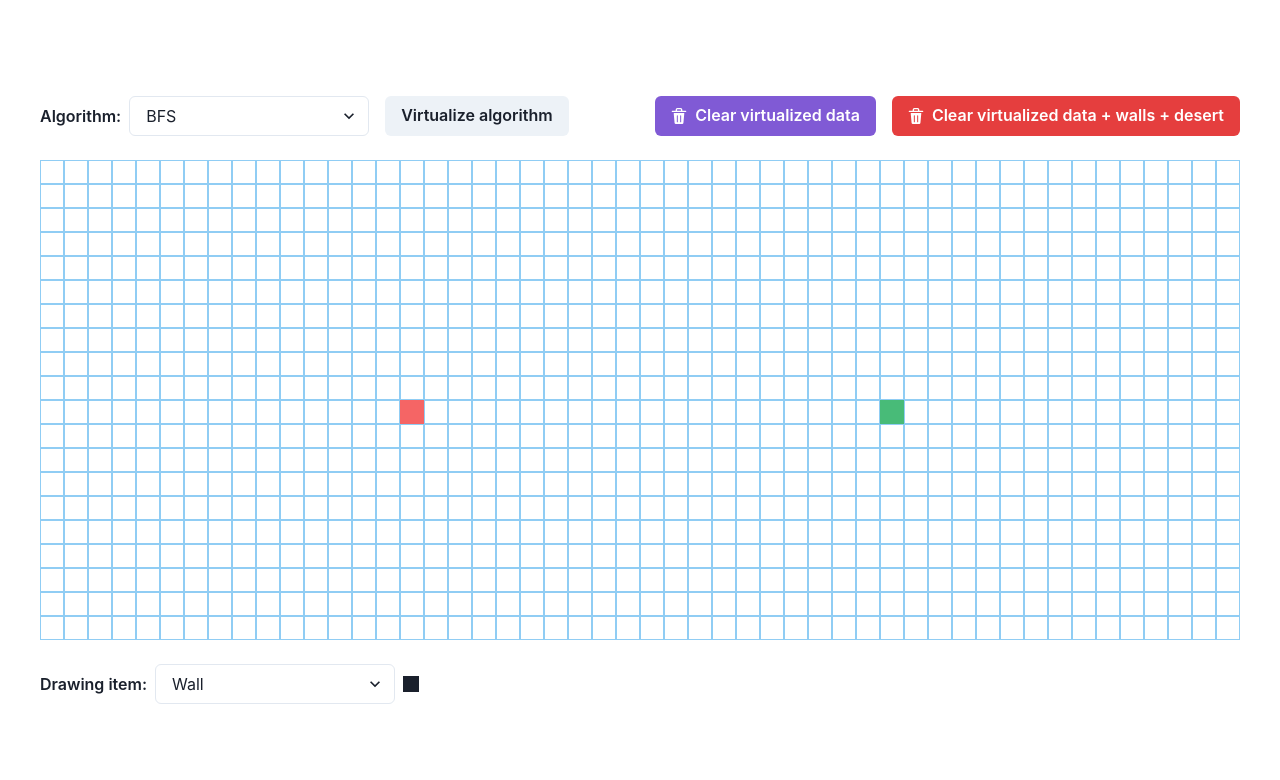
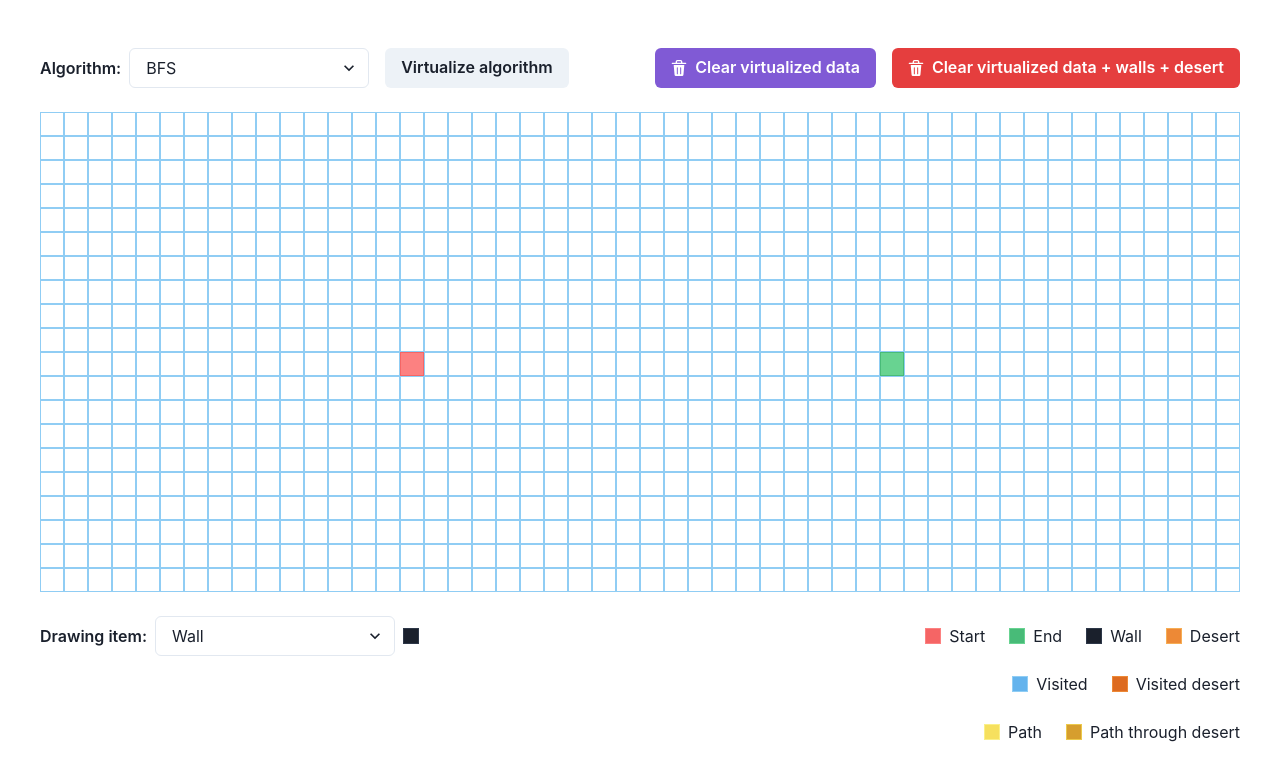
Before and after one commit to ngquhuanbl/Pathfinding_Visualization, a React (Create React App) app: page / in a window 1280 px wide. Shown: the top 780 px of the page. Built offline with nearby package versions, Linux system fonts and the light colour scheme.

Commit message:
Update legends + Select new colors + Add comments + Add instant preview

```diff
--- a/src/utils/data-structures/location/GridLocation.ts
+++ b/src/utils/data-structures/location/GridLocation.ts
@@ -14,6 +14,8 @@ class GridLocation {
   isStart: boolean;
 
   isEnd: boolean;
+
+  noAnimation: boolean;
 
   constructor(
     row: number,
@@ -33,6 +35,7 @@ class GridLocation {
     this.isPathStep = isPathStep;
     this.isStart = isStart;
     this.isEnd = isEnd;
+    this.noAnimation = false;
   }
 
   equal(value: GridLocation) {
--- a/src/views/components/Board/index.tsx
+++ b/src/views/components/Board/index.tsx
@@ -1,7 +1,7 @@
-import { useState, useCallback, useRef, useMemo } from 'react';
+import { useState, useCallback, useRef, useMemo, useEffect, SyntheticEvent } from 'react';
 
 import { DeleteIcon } from '@chakra-ui/icons';
-import { Box, Button, Flex, Select, Text } from '@chakra-ui/react';
+import { Box, Button, Flex, HStack, Select, Spacer, Text } from '@chakra-ui/react';
 import merge from 'deepmerge';
 import update from 'immutability-helper';
 
@@ -17,6 +17,7 @@ import {
 import GridLocation from 'utils/data-structures/location/GridLocation';
 import { pathConstruct } from 'utils/path-construct';
 import Cell from 'views/components/Cell';
+import Legends from 'views/components/Legends';
 
 export type DrawingAction = 'DRAWING_ACTION_ADD_ITEM' | 'DRAWING_ACTION_REMOVE_ITEM';
 export type DrawingItem = 'DRAWING_ITEM_WALL' | 'DRAWING_ITEM_DESERT';
@@ -55,6 +56,10 @@ const Grid = () => {
    * isVirtualizing: A boolean state indicating if the virtualization process is running
    */
   const [isVirtualizing, setIsVirtualizing] = useState(false);
+  /**
+   * isVirtualizationDone: A boolean state indicating if the virtualization process is done
+   */
+  const [isVirtualizationDone, setIsVirtualizationDone] = useState(false);
   /**
    * isChangingStartLocation: A boolean state indicating if user is dragging the start location to a new location
    */
@@ -110,7 +115,10 @@ const Grid = () => {
     setSelectedDrawingItem(e.currentTarget.value);
   }, []);
 
-  const handleStartLocationChange = useCallback(
+  /**
+   * Update start location
+   */
+  const handleChangeStartLocation = useCallback(
     (
       newStartRow: number,
       newStartCol: number,
@@ -118,12 +126,22 @@ const Grid = () => {
       isEnd: boolean,
       isWall: boolean,
     ) => {
-      if (!isStart && !isEnd && !isWall)
+      /**
+       * A new location for start
+       * must not be ones that has already been occupied by a wall or the end location
+       */
+      if (!isEnd && !isWall)
         setStartRow((oldStartRow) => {
           setStartCol((oldStartCol) => {
             setGridData((oldGridData) =>
               update(
                 oldGridData,
+                /**
+                 * Use deep merge to create update object config
+                 * Normal object destructuring will potentially overide properties
+                 * since it's possible for oldStartRow and newStartRow to share the same value
+                 * (such scenario can also happen to oldStartCol and newStartCol)
+                 */
                 merge(
                   {
                     [oldStartRow]: { [oldStartCol]: { isStart: { $set: false } } },
@@ -140,14 +158,27 @@ const Grid = () => {
     [],
   );
 
-  const handleEndLocationChange = useCallback(
+  /**
+   * Update end location
+   */
+  const handleChangeEndLocation = useCallback(
     (newEndRow: number, newEndCol: number, isStart: boolean, isEnd: boolean, isWall: boolean) => {
-      if (!isStart && !isEnd && !isWall)
+      /**
+       * A new location for start
+       * must not be ones that has already been occupied by a wall or the start location
+       */
+      if (!isStart && !isWall)
         setEndRow((oldEndRow) => {
           setEndCol((oldEndCol) => {
             setGridData((oldGridData) =>
               update(
                 oldGridData,
+                /**
+                 * Use deep merge to create update object config
+                 * Normal object destructuring will potentially overide properties
+                 * since it's possible for oldStartRow and newStartRow to share the same value
+                 * (such scenario can also happen to oldStartCol and newStartCol)
+                 */
                 merge(
                   {
                     [oldEndRow]: { [oldEndCol]: { isEnd: { $set: false } } },
@@ -164,6 +195,9 @@ const Grid = () => {
     [],
   );
 
+  /**
+   * User can perform drawing action on the grid to create/remove a wall or a desert area
+   */
   const handleDrawing = useCallback(
     (
       row: number,
@@ -174,42 +208,55 @@ const Grid = () => {
       isDesert: boolean,
       drawingAction: DrawingAction,
     ) => {
+      /**
+       * Prevent user to draw onto the start and end location
+       */
       if (!isStart && !isEnd) {
+        /**
+         * Prevent user to draw a wall on a desert location
+         */
         if (selectedDrawingItem === 'DRAWING_ITEM_WALL' && isDesert) return;
+        /**
+         * Prevent user to draw a desert area on a wall location
+         */
         if (selectedDrawingItem === 'DRAWING_ITEM_DESERT' && isWall) return;
 
         const value = drawingAction === 'DRAWING_ACTION_ADD_ITEM';
         const updatedKey = selectedDrawingItem === 'DRAWING_ITEM_WALL' ? 'isWall' : 'isDesert';
 
-        setGridData((oldGridData) => {
-          let newGridData = oldGridData;
-          if (value)
-            newGridData = update(oldGridData, {
-              [row]: {
-                [col]: {
-                  [updatedKey]: { $set: value },
-                  isVisited: { $set: false },
-                  isPathStep: { $set: false },
-                },
-              },
-            });
-          else
-            newGridData = update(oldGridData, {
+        setGridData((oldGridData) =>
+          update(oldGridData, {
             [row]: {
               [col]: {
                 [updatedKey]: { $set: value },
               },
             },
-            });
-          return newGridData;
-        });
+          }),
+        );
       }
     },
     [selectedDrawingItem],
   );
 
-  // TODO: Improve method dependencies
-  const handleMouseDown = useCallback(
+  /**
+   * Handle mousedown event on the container wrapping all grid cells
+   */
+  const handleMouseDownOnTheContainerOfAllCells = useCallback(
+    (event: SyntheticEvent) => {
+      /**
+       * If the virtualization process is running,
+       * prevent all attached events of all cells from happening
+       * by stop the further propagation of the mouse events
+       */
+      if (isVirtualizing) event.stopPropagation();
+    },
+    [isVirtualizing],
+  );
+
+  /**
+   * Handle mousedown event on a cell
+   */
+  const handleMouseDownOnCell = useCallback(
     (
       row: number,
       col: number,
@@ -218,29 +265,40 @@ const Grid = () => {
       isWall: boolean,
       isDesert: boolean,
     ) => {
-      if (!isVirtualizing) {
       if (isStart) {
         setIsChangingStartLocation(true);
       } else if (isEnd) {
         setIsChangingEndLocation(true);
       } else {
         setIsDrawing(true);
-          let drawingAction: DrawingAction = isWall
-            ? 'DRAWING_ACTION_REMOVE_ITEM'
-            : 'DRAWING_ACTION_ADD_ITEM';
-          if (selectedDrawingItem === 'DRAWING_ITEM_DESERT') {
-            drawingAction = isDesert ? 'DRAWING_ACTION_REMOVE_ITEM' : 'DRAWING_ACTION_ADD_ITEM';
+        let drawingAction: DrawingAction = 'DRAWING_ACTION_ADD_ITEM';
+        /**
+         * Starting to draw on a drawn cell will result in
+         * the removal of the applied drawing style of the targeted cell.
+         * Only cells of the same drawing item type are affected by the removal.
+         * E.g. A wall removal will only remove wall styling from wall cells.
+         * In contrast, drawing on a empty cell will apply the drawing style.
+         */
+        if (
+          (selectedDrawingItem === 'DRAWING_ITEM_DESERT' && isDesert) ||
+          (selectedDrawingItem === 'DRAWING_ITEM_WALL' && isWall)
+        ) {
+          drawingAction = 'DRAWING_ACTION_REMOVE_ITEM';
         }
         setCurrentDrawingAction(drawingAction);
+        /**
+         * Apply the drawing action on the mousedown cell.
+         */
         handleDrawing(row, col, isStart, isEnd, isWall, isDesert, drawingAction);
       }
-      }
     },
-    [isVirtualizing, handleDrawing, selectedDrawingItem],
+    [handleDrawing, selectedDrawingItem],
   );
 
-  // TODO: Improve method dependencies
-  const handleMouseEnter = useCallback(
+  /**
+   * Handle mouseenet event on a cell
+   */
+  const handleMouseEnterOnCell = useCallback(
     (
       row: number,
       col: number,
@@ -250,9 +308,9 @@ const Grid = () => {
       isForest: boolean,
     ) => {
       if (isChangingStartLocation) {
-        handleStartLocationChange(row, col, isStart, isEnd, isWall);
+        handleChangeStartLocation(row, col, isStart, isEnd, isWall);
       } else if (isChangingEndLocation) {
-        handleEndLocationChange(row, col, isStart, isEnd, isWall);
+        handleChangeEndLocation(row, col, isStart, isEnd, isWall);
       } else if (isDrawing) {
         handleDrawing(row, col, isStart, isEnd, isWall, isForest, currentDrawingAction);
       }
@@ -261,14 +319,17 @@ const Grid = () => {
       isChangingStartLocation,
       isChangingEndLocation,
       isDrawing,
-      handleStartLocationChange,
-      handleEndLocationChange,
+      handleChangeStartLocation,
+      handleChangeEndLocation,
       handleDrawing,
       currentDrawingAction,
     ],
   );
 
-  const handleMouseUp = useCallback(() => {
+  /**
+   * Handle mouseenet event on a cell
+   */
+  const handleMouseUpOnCell = useCallback(() => {
     setIsChangingStartLocation(false);
     setIsChangingEndLocation(false);
     setIsDrawing(false);
@@ -281,6 +342,9 @@ const Grid = () => {
     (visitedInOrder: GridLocation[]): Promise<void> =>
       new Promise<void>((resolve) => {
         visitedInOrder.forEach(({ row: visitedRow, col: visitedCol }, index, array) => {
+          /**
+           * Use setTimeout to let state update be rendered instead of batched
+           */
           const timerId = setTimeout(() => {
             setGridData((prevState) =>
               update(prevState, {
@@ -289,6 +353,9 @@ const Grid = () => {
             );
             if (index === array.length - 1) resolve();
           }, 20 * index);
+          /**
+           * Keep track of enqueued timers
+           */
           timerIds.current.push(timerId);
         });
       }),
@@ -303,7 +370,10 @@ const Grid = () => {
       if (paths.length === 0) resolve();
 
       paths.forEach(({ row, col }, index, array) => {
-        setTimeout(() => {
+        /**
+         * Use setTimeout to let state update be rendered instead of batched
+         */
+        const timerId = setTimeout(() => {
           setGridData((prevState) =>
             update(prevState, {
               [row]: { [col]: { isPathStep: { $set: true } } },
@@ -311,6 +381,10 @@ const Grid = () => {
           );
           if (index === array.length - 1) resolve();
         }, 30 * index);
+        /**
+         * Keep track of enqueued timers
+         */
+        timerIds.current.push(timerId);
       });
     });
   }, []);
@@ -335,6 +409,7 @@ const Grid = () => {
     }
 
     setIsVirtualizing(false);
+    setIsVirtualizationDone(false);
   }, []);
 
   /**
@@ -357,15 +432,24 @@ const Grid = () => {
     }
 
     setIsVirtualizing(false);
+    setIsVirtualizationDone(false);
   }, []);
 
+  /**
+   * Start the virtualization process
+   */
   const handleVirtualize = async () => {
     handleClearVirtualizedData();
 
     setIsVirtualizing(true);
+    setIsVirtualizationDone(false);
 
     const visitedInOrder: GridLocation[] = [];
     const algorithmFunc = ALGORITHMS[selectedAlgorithm].execute;
+
+    /**
+     * Calculate location mapping (location - location that it came from)
+     */
     const cameFrom = algorithmFunc(
       gridData,
       startRow,
@@ -373,15 +457,104 @@ const Grid = () => {
       endRow,
       endCol,
       (visitedLocation) => {
+        /**
+         * Save all visited location in visting order
+         */
         visitedInOrder.push(visitedLocation);
       },
     );
+    /**
+     * Animate the visited location
+     */
     await animateAlgorithm(visitedInOrder);
+
+    /**
+     * Generate list of locations that form the shortest path from start location to end location
+     */
     const paths = pathConstruct(cameFrom, gridData, startRow, startCol, endRow, endCol);
+    /**
+     * Animate the locations that form the shortest path
+     */
     await animatePathConstruct(paths);
 
     setIsVirtualizing(false);
+    setIsVirtualizationDone(true);
   };
+
+  /**
+   * After a completed virtualization process,
+   * if user change the start or end location,
+   * the grid will show the path-finding result corresponding with the new start/end location instantly without animation
+   */
+  const handleInstantPreview = useCallback(
+    (startRowIndex: number, startColIndex: number, endRowIndex: number, endColIndex: number) => {
+      setGridData((oldGridData) => {
+        const visitedInOrder: GridLocation[] = [];
+
+        const algorithmFunc = ALGORITHMS[selectedAlgorithm].execute;
+
+        /**
+         * Init the new grid data with a non-virtualized data.
+         */
+        const newGridData = oldGridData.map((rowData) =>
+          rowData.map(
+            ({ row, col, isWall, isDesert, isStart, isEnd }) =>
+              new GridLocation(row, col, isWall, isDesert, false, false, isStart, isEnd),
+          ),
+        );
+
+        /**
+         * Calculate location mapping (location - location that it came from)
+         */
+        const cameFrom = algorithmFunc(
+          newGridData,
+          startRowIndex,
+          startColIndex,
+          endRowIndex,
+          endColIndex,
+          (visitedLocation) => {
+            visitedInOrder.push(visitedLocation);
+          },
+        );
+
+        /**
+         * Generate list of location that form the shortest path from start location to end location
+         */
+        const paths = pathConstruct(
+          cameFrom,
+          newGridData,
+          startRowIndex,
+          startColIndex,
+          endRowIndex,
+          endColIndex,
+        );
+
+        /**
+         * Update grid state to reflect all visited cells
+         * We can mutate newGridData since it's a newly created object which is independent to olGridData
+         */
+        visitedInOrder.forEach(({ row: visitedRow, col: visitedCol }) => {
+          newGridData[visitedRow][visitedCol].isVisited = true;
+          newGridData[visitedRow][visitedCol].noAnimation = true;
+        });
+
+        /**
+         * Update grid state to reflect all cells that form the shortest path
+         * We can mutate newGridData since it's a newly created object which is independent to olGridData
+         */
+        paths.forEach(({ row, col }) => {
+          newGridData[row][col].isPathStep = true;
+        });
+
+        return newGridData;
+      });
+    },
+    [selectedAlgorithm],
+  );
+
+  useEffect(() => {
+    if (isVirtualizationDone) handleInstantPreview(startRow, startCol, endRow, endCol);
+  }, [isVirtualizationDone, startRow, startCol, endRow, endCol, handleInstantPreview]);
 
   return (
     <Flex direction="column" alignItems="center">
@@ -424,12 +597,25 @@ const Grid = () => {
           Clear virtualized data + walls + desert
         </Button>
       </Flex>
-      <Box cursor={isVirtualizing ? 'not-allowed' : ''}>
+      <Box
+        cursor={isVirtualizing ? 'not-allowed' : ''}
+        onMouseDownCapture={handleMouseDownOnTheContainerOfAllCells}
+      >
         {gridData.map((rowData, index) => (
           // eslint-disable-next-line react/no-array-index-key
           <Flex key={`row-${index}`}>
             {rowData.map(
-              ({ row, col, isVisited, isPathStep, isStart, isEnd, isWall, isDesert }) => (
+              ({
+                row,
+                col,
+                isVisited,
+                isPathStep,
+                isStart,
+                isEnd,
+                isWall,
+                isDesert,
+                noAnimation,
+              }) => (
                 <Cell
                   key={`${row}-${col}`}
                   row={row}
@@ -440,19 +626,19 @@ const Grid = () => {
                   isEnd={isEnd}
                   isDesert={isDesert}
                   isWall={isWall}
-                  onMouseDown={handleMouseDown}
-                  onMouseEnter={handleMouseEnter}
-                  onMouseUp={handleMouseUp}
+                  noAnimation={noAnimation}
+                  onMouseDown={handleMouseDownOnCell}
+                  onMouseEnter={handleMouseEnterOnCell}
+                  onMouseUp={handleMouseUpOnCell}
                 />
               ),
             )}
           </Flex>
         ))}
       </Box>
-      <Flex mt={6} w="full" alignItems="center">
-        <Text mr={2} fontWeight="600">
-          Drawing item:
-        </Text>
+      <Flex mt={6} w="full" alignItems="flex-start">
+        <HStack>
+          <Text fontWeight="600">Drawing item:</Text>
           <Select
             w={60}
             value={selectedDrawingItem}
@@ -466,8 +652,13 @@ const Grid = () => {
             ml={2}
             w={4}
             h={4}
+            borderWidth="1px"
             bgColor={selectedDrawingItem === 'DRAWING_ITEM_WALL' ? 'gray.800' : 'orange.400'}
+            borderColor={selectedDrawingItem === 'DRAWING_ITEM_WALL' ? 'gray.700' : 'orange.300'}
           />
+        </HStack>
+        <Spacer />
+        <Legends />
       </Flex>
     </Flex>
   );
--- a/src/views/components/Cell/index.tsx
+++ b/src/views/components/Cell/index.tsx
@@ -11,6 +11,7 @@ export interface Props {
   isEnd: boolean;
   isWall: boolean;
   isDesert: boolean;
+  noAnimation: boolean;
   onMouseDown: (
     row: number,
     col: number,
@@ -70,8 +71,8 @@ const desertVisitedKeyframe = keyframes`
 
   100% {
     transform: scale(1);
-    background-color: var(--chakra-colors-orange-800);
-    border-color: var(--chakra-colors-orange-800);
+    background-color: var(--chakra-colors-orange-500);
+    border-color: var(--chakra-colors-orange-400);
   }
 `;
 
@@ -103,7 +104,25 @@ const pathStepKeyframe = keyframes`
   100% {
     transform: scale(1);
     background-color: var(--chakra-colors-yellow-300);
-    border-color: var(--chakra-colors-blue-200);
+    border-color: var(--chakra-colors-yellow-200);
+  }
+`;
+
+const desertPathStepKeyframe = keyframes`
+  0% {
+    transform: scale(0.6);
+    background-color: var(--chakra-colors-yellow-100);
+  }
+
+  50% {
+    transform: scale(1.2);
+    background-color: var(--chakra-colors-yellow-200);
+  }
+
+  100% {
+    transform: scale(1);
+    background-color: var(--chakra-colors-yellow-500);
+    border-color: var(--chakra-colors-yellow-400);
   }
 `;
 
@@ -116,6 +135,7 @@ const Cell = ({
   isEnd,
   isWall,
   isDesert,
+  noAnimation,
   onMouseDown,
   onMouseEnter,
   onMouseUp,
@@ -129,16 +149,16 @@ const Cell = ({
 
   if (isStart) {
     borderColor = 'red.400';
-    bgColor = 'red.400';
+    bgColor = 'red.300';
   } else if (isEnd) {
     borderColor = 'green.400';
-    bgColor = 'green.400';
+    bgColor = 'green.300';
   } else if (isWall) {
     borderColor = 'gray.800';
-    bgColor = 'gray.800';
+    bgColor = 'gray.700';
   } else if (isDesert) {
     borderColor = 'orange.400';
-    bgColor = 'orange.400';
+    bgColor = 'orange.300';
   }
 
   let animation;
@@ -147,10 +167,38 @@ const Cell = ({
     else animation = `${visitedKeyframe} 1 1.5s ease-out alternate forwards`;
   }
 
-  if (isPathStep) animation = `${pathStepKeyframe} 1 1.5s ease-out alternate forwards`;
+  if (isPathStep) {
+    animation = `${pathStepKeyframe} 1 1.5s ease-out alternate forwards`;
+    if (isDesert) animation = `${desertPathStepKeyframe} 1 1.5s ease-out alternate forwards`;
+  }
 
   if ((isVisited || isPathStep) && (isStart || isEnd))
     animation = `${startOrEndKeyframe} 1 1.5s ease-out alternate forwards`;
+
+  if (noAnimation) {
+    animation = '';
+    /**
+     * Color the cell using background color
+     * since colors came along with animation won't be applied
+     * when the animation is removed
+     */
+    if (isVisited && !isStart && !isEnd) {
+      bgColor = 'blue.300';
+      borderColor = 'blue.200';
+      if (isDesert) {
+        bgColor = 'orange.500';
+        borderColor = 'orange.400';
+      }
+    }
+    if (isPathStep && !isStart && !isEnd) {
+      bgColor = 'yellow.300';
+      borderColor = 'yellow.200';
+      if (isDesert) {
+        bgColor = 'yellow.500';
+        borderColor = 'yellow.400';
+      }
+    }
+  }
 
   const handleMouseDown = useCallback(() => {
     onMouseDown(row, col, isStart, isEnd, isWall, isDesert);
@@ -167,6 +215,7 @@ const Cell = ({
   return (
     <Box
       border="1px"
+      userSelect="none"
       borderColor={borderColor}
       w={6}
       h={6}
--- /dev/null
+++ b/src/views/components/Legends/index.tsx
@@ -0,0 +1,48 @@
+import { HStack, Box, Text, VStack } from '@chakra-ui/react';
+
+const Legends = () => {
+  return (
+    <VStack alignItems="flex-end">
+      <HStack h={10} spacing={6}>
+        <HStack>
+          <Box w={4} h={4} borderWidth="1px" bgColor="red.400" borderColor="red.300" />
+          <Text>Start</Text>
+        </HStack>
+        <HStack>
+          <Box w={4} h={4} borderWidth="1px" bgColor="green.400" borderColor="green.300" />
+          <Text>End</Text>
+        </HStack>
+        <HStack>
+          <Box w={4} h={4} borderWidth="1px" bgColor="gray.800" borderColor="gray.700" />
+          <Text>Wall</Text>
+        </HStack>
+        <HStack>
+          <Box w={4} h={4} borderWidth="1px" bgColor="orange.400" borderColor="orange.300" />
+          <Text>Desert</Text>
+        </HStack>
+      </HStack>
+      <HStack h={10} spacing={6}>
+        <HStack>
+          <Box w={4} h={4} borderWidth="1px" bgColor="blue.300" borderColor="blue.200" />
+          <Text>Visited</Text>
+        </HStack>
+        <HStack>
+          <Box w={4} h={4} borderWidth="1px" bgColor="orange.500" borderColor="orange.400" />
+          <Text>Visited desert</Text>
+        </HStack>
+      </HStack>
+      <HStack h={10} spacing={6}>
+        <HStack>
+          <Box w={4} h={4} borderWidth="1px" bgColor="yellow.300" borderColor="yellow.200" />
+          <Text>Path</Text>
+        </HStack>
+        <HStack>
+          <Box w={4} h={4} borderWidth="1px" bgColor="yellow.500" borderColor="yellow.400" />
+          <Text>Path through desert</Text>
+        </HStack>
+      </HStack>
+    </VStack>
+  );
+};
+
+export default Legends;
```
Lines whose indentation alone changed are shown as unchanged.
